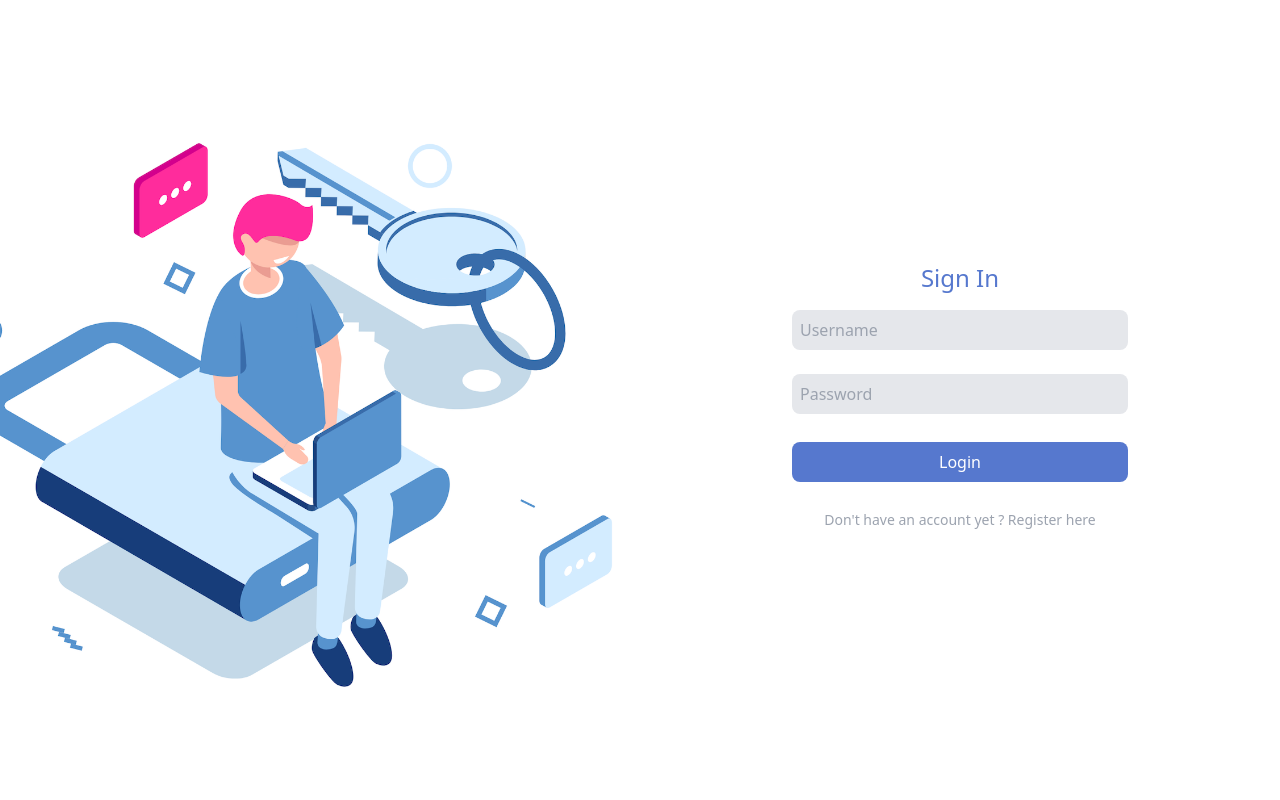
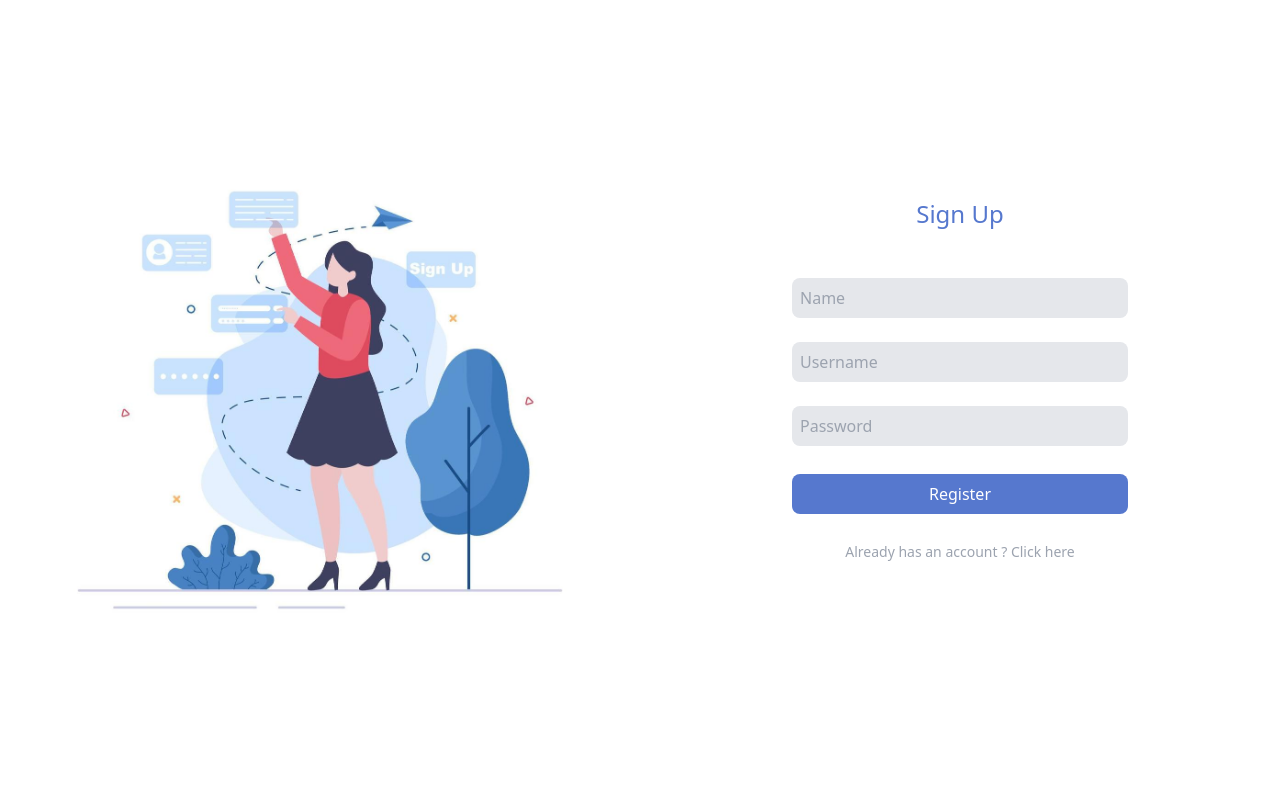
Before and after one commit to CaetanoGS/puc-final-thesis, a React (Create React App) app in the folder web-app/: page /signup in a window 1280 px wide. Shown: the top 800 px of the page. Built offline with nearby package versions, Linux system fonts and the light colour scheme.

Commit message:
feat(core): Creating routes     Connecting screens and creating routes between them

```diff
--- a/web-app/package.json
+++ b/web-app/package.json
@@ -11,6 +11,7 @@
     "@testing-library/user-event": "^13.5.0",
     "react": "^18.2.0",
     "react-dom": "^18.2.0",
+    "react-router-dom": "^6.8.1",
     "react-scripts": "^5.0.1",
     "web-vitals": "^2.1.4"
   },
--- a/web-app/src/App.js
+++ b/web-app/src/App.js
@@ -1,16 +1,17 @@
 import Login from "./components/Login";
 import Register from "./components/Register";
-import Sidebar from "./components/Sidebar";
+import { BrowserRouter as Router, Routes, Route} from 'react-router-dom';
 
 
-function App() {
+export default function App() {
   return (
-    <div>
-      <Login />
-       <Register />
-       <Sidebar />
-    </div>
+    <Router>
+      <div>
+        <Routes>
+          <Route path='/signup' element={<Register/>} />
+          <Route path='/' element={<Login/>} />
+        </Routes>
+      </div>
+    </Router>
   );
 }
-
-export default App;
--- a/web-app/src/components/Login.jsx
+++ b/web-app/src/components/Login.jsx
@@ -24,7 +24,7 @@ export default function() {
                     <button className="w-full my-5 py-2 bg-[#5678CE] rounded-lg text-white">Login</button>
 
                     <div className="flex justify-center text-gray-400 py-2 text-sm">
-                        <p>Don't have an account yet ? Register here</p>
+                        <p>Don't have an account yet ? Register <a href="/signup">here</a></p>
 
                     </div>
                 </form>
--- a/web-app/src/components/Register.jsx
+++ b/web-app/src/components/Register.jsx
@@ -26,7 +26,7 @@ export default function() {
                     <button className="w-full my-5 py-2 bg-[#5678CE] rounded-lg text-white">Register</button>
 
                     <div className="flex justify-center text-gray-400 py-2 text-sm">
-                        <p>Already has an account ? Click here</p>
+                        <p>Already has an account ? Click <a href="/">here</a></p>
 
                     </div>
                 </form>
```
Also changed, not shown: 1 other file (tests, documents, lock files or other folders).
